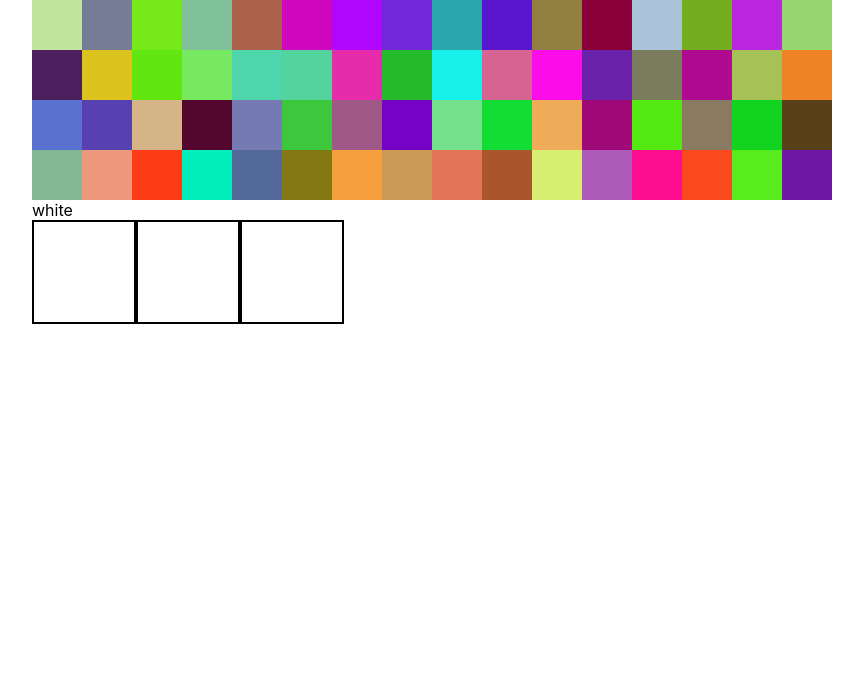
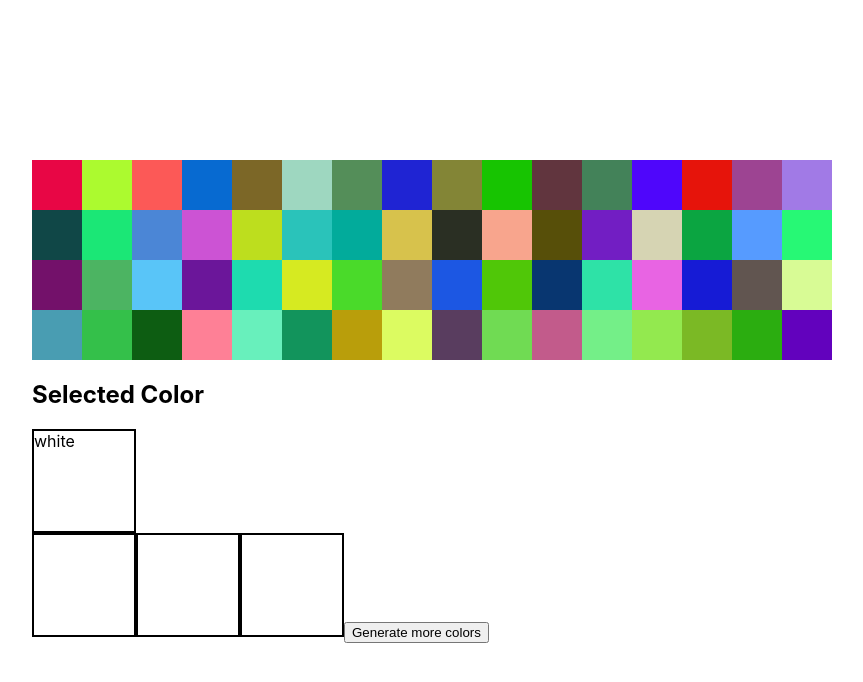
Before and after one commit to yayakix/color-pickerreact, a React (Create React App) app: page / in a window 1280 px wide. Shown: the top 682 px of the page, without its empty margins (208-1071 px from the left). Built offline with nearby package versions, Linux system fonts and the light colour scheme.

Commit message:
boxes change color

```diff
--- a/src/App.css
+++ b/src/App.css
@@ -6,7 +6,7 @@ body{
 
 }
 .boxcontainer{
-  /* margin-top: 20%; */
+  margin-top: 20%;
   text-align: center;
   display: flex;
   justify-content: center;
@@ -27,3 +27,10 @@ body{
 .bigboxcontainer{
   display: inline-block
 }
+
+.selectedcolor{
+  width: 100px;
+  height: 100px;
+    border: 2px solid black;
+
+}
--- a/src/ColorSelected.js
+++ b/src/ColorSelected.js
@@ -8,7 +8,14 @@ function ColorSelected(props) {
 
   return (
     <>
-      <div className="selectedcolor">{value}</div>
+      <div
+        className="selectedcolor"
+        style={{
+          backgroundColor: value,
+        }}
+      >
+        {value}
+      </div>
       <BigBox color={value} />
       <BigBox color={value} />
       <BigBox color={value} />
--- a/src/SmallBox.js
+++ b/src/SmallBox.js
@@ -1,11 +1,5 @@
 import React, { useState } from "react";
 import ColorSelected from "./ColorSelected";
-import BigBox from "./components/BigBox";
-
-
-function SmallBox(props) {
-  const [currColor, setCurrColor] = useState("white")
-
 
     function makeColor() {
       const randomBetween = (min, max) =>
@@ -14,8 +8,7 @@ function SmallBox(props) {
       const g = randomBetween(0, 255);
       const b = randomBetween(0, 255);
       return `rgb(${r},${g},${b})`;
-  };
-
+    }
     const colors = [];
 
     for (let i = 0; i < 64; i++) {
@@ -33,16 +26,29 @@ function SmallBox(props) {
         {color}
       </div>
     ));
+
+// for button click (below)
+  function newColors(e){
+
+
+      return colorboxes
+
+
+  }
+
+function SmallBox(props) {
+  const [currColor, setCurrColor] = useState("white")
+
   //    for (let i = 0; i < 5; i++) {
   //      console.log(colorboxes[0].props.style);
   //     colorboxes[0].props.style.backgroundColor = makeColor
   //    }
-  console.log(colorboxes[0].props.style);
+//   console.log(colorboxes[0].props.style);
   let colorcheck = "";
   function handleClick(e) {
     colorcheck = e.target.style.backgroundColor;
     setCurrColor(colorcheck)
-    console.log("color check is " + colorcheck);
+    // console.log("color check is " + colorcheck);
   }
 
   return (
@@ -51,7 +57,9 @@ function SmallBox(props) {
       <div onClick={(e) => handleClick(e)} className="boxcontainer">
         {colorboxes}
       </div>
+      <h2>Selected Color</h2>
       <ColorSelected color={currColor} />
+      <button onClick={(e) => newColors(e)}>Generate more colors</button>
     </>
   );
 }
```
Lines whose indentation alone changed are shown as unchanged.
